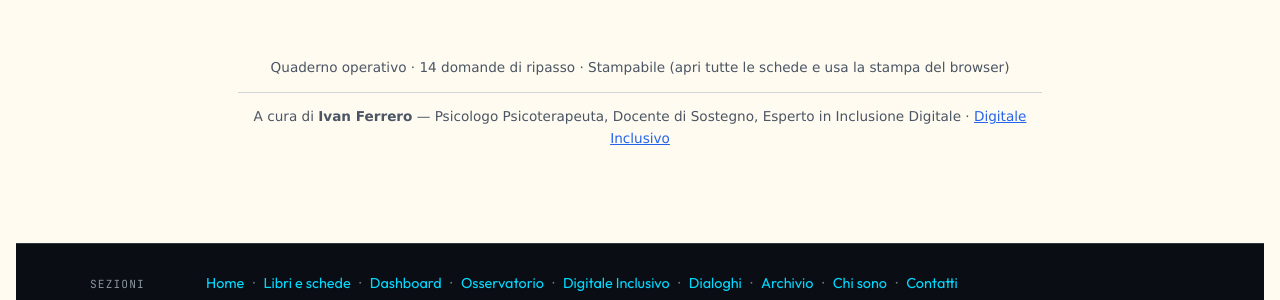
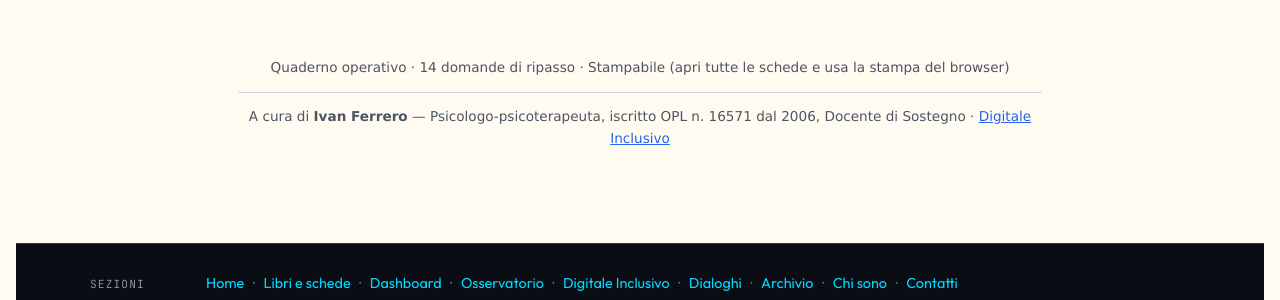
Before and after one commit to IvanPsy/ivanferreroit, a Jekyll site: the page dashboards/fisica-quaderno-interrogazione-with-menu.html, which Jekyll copies as it is, in a window 1280 px wide and 900 px high, scrolled down 3132 px. Shown: the part 466-766 px from the top of the window. Built offline with Jekyll 4.4.1, drawn with Linux system fonts in a browser that asks for light colours; a script that is not in the unit is left out.

Commit message:
Update fisica-quaderno-interrogazione-with-menu.html

```diff
--- a/dashboards/fisica-quaderno-interrogazione-with-menu.html
+++ b/dashboards/fisica-quaderno-interrogazione-with-menu.html
@@ -1069,7 +1069,7 @@
 
 <footer class="doc-footer">
   <p>Quaderno operativo · 14 domande di ripasso · Stampabile (apri tutte le schede e usa la stampa del browser)</p>
-  <p class="firma">A cura di <strong>Ivan Ferrero</strong> — Psicologo Psicoterapeuta, Docente di Sostegno, Esperto in Inclusione Digitale · <a href="/digitale-inclusivo/" style="color:var(--primary);">Digitale Inclusivo</a></p>
+  <p class="firma">A cura di <strong>Ivan Ferrero</strong> — Psicologo-psicoterapeuta, iscritto OPL n. 16571 dal 2006, Docente di Sostegno · <a href="/digitale-inclusivo/" style="color:var(--primary);">Digitale Inclusivo</a></p>
 </footer>
 
 </div>
```
